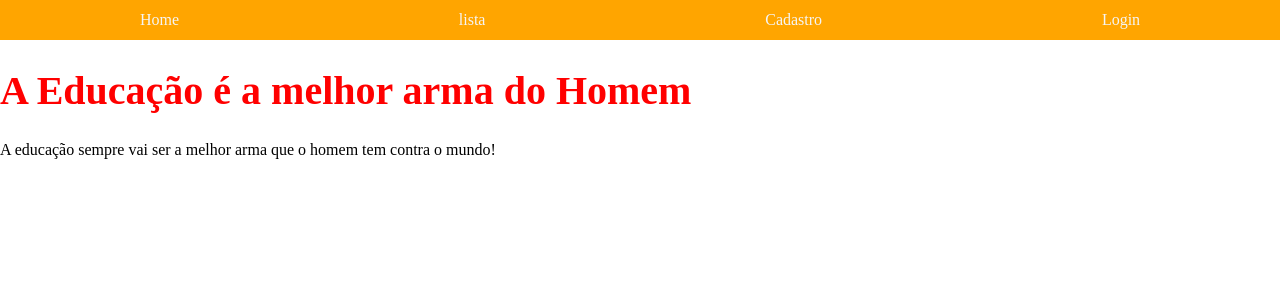
After one commit to Gi-lab/Blog-Almost-ready, a Django app: template landing/templates/home.html in a window 1280 px wide. The commit adds this page. Shown: the top 300 px of the page. Run offline with Django 3.2, Linux system fonts and the light colour scheme; the template is opened without the code that fills it, so the values that code supplies are empty.

Commit message:
Finish-Project

```diff
--- a/landing/static/css/styles.css
+++ b/landing/static/css/styles.css
@@ -1,16 +1,16 @@
 body{
-    margin-left: 20px;
+    margin: 0;
 }
 
 .titulo-index{
-    color: blue;
+    color: red;
     font-size: 30pt;
 }
 
 .listagem{
     text-decoration: none;
     font-size: 15pt;
-    color: rgba(50, 43, 148, 0.36);
+    color: rgba(148, 94, 43, 0.479);
 }
 
 form{
@@ -31,7 +31,7 @@ label{
 
 #botao{
     width: 20%;
-    background-color: rgba(50, 43, 148, 0.36);
+    background-color: rgb(148, 90, 43);
     font-weight: bold;
 }
 
@@ -51,3 +51,18 @@ input{
     width: 22%;
     margin: 20px 20px 20px 0px;
 }
+
+nav{
+    display: flex;
+    align-items: center;
+    justify-content: space-around;
+    height: 40px;
+    width: 100%;
+    background: orange
+
+}
+
+nav a{
+    text-decoration: none;
+    color: whitesmoke;
+}
--- /dev/null
+++ b/landing/templates/Cadastro.html
@@ -0,0 +1 @@
+{% extends 'index.html' %}
--- /dev/null
+++ b/landing/templates/home.html
@@ -0,0 +1,17 @@
+{% extends 'base.html' %}
+{% load static %}
+
+{% block content %}
+
+<nav>
+    <a href="/">Home </a>
+    <a href="/lista">lista</a>
+    <a href="/cadastro">Cadastro</a>
+    <a href="#">Login</a>
+</nav>
+
+<h1 class="titulo-index">A Educação é a melhor arma do Homem</h1>
+
+<p>A educação sempre vai ser a melhor arma que o homem tem contra o mundo!</p>
+
+{% endblock %}
--- a/sistema/urls.py
+++ b/sistema/urls.py
@@ -17,10 +17,11 @@ from django.contrib import admin
 from django.urls import path
 from landing import views
 
+
 urlpatterns = [
     path('admin/', admin.site.urls),
-    path('', views.index),
-    path('alunos/cadastro', views.index),
+    path('', views.home),
+    path('alunos/cadastro', views.home),
     path('alunos/lista', views.listar),
     path('alunos/delete/<int:id>', views.deletar)
 ]
```
Also changed, not shown: landing/templates/index.html (+2 -19 lines), landing/views.py (+9 -8 lines).
